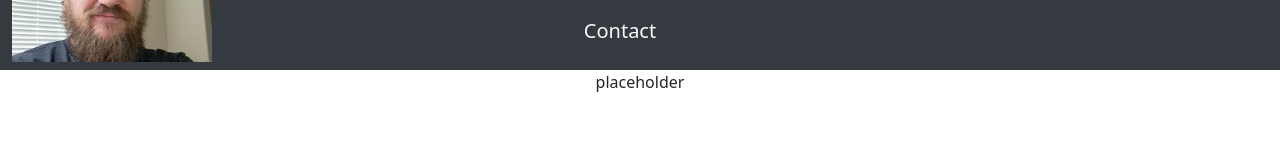
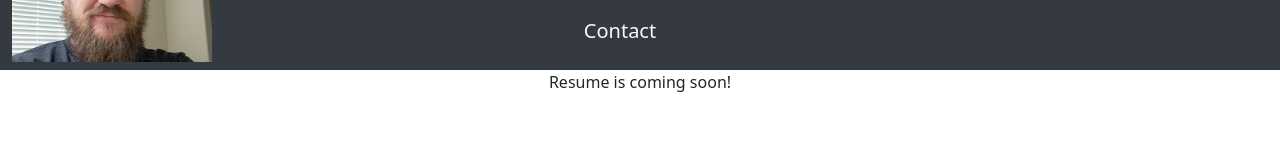
Before and after one commit to jrapich/react-portfolio, a React (Vite) app in the folder portfolio/: page /resume in a window 1280 px wide. Shown: the part 147-307 px from the top of the page. Built offline with nearby package versions, Linux system fonts and the light colour scheme.

Commit message:
changed placeholder

```diff
--- a/portfolio/src/components/pages/resume/Resume.jsx
+++ b/portfolio/src/components/pages/resume/Resume.jsx
@@ -1,6 +1,6 @@
 
 export default function Project () {
     return (
-        <div>placeholder</div>
+        <div>Resume is coming soon!</div>
     )
 };
```
